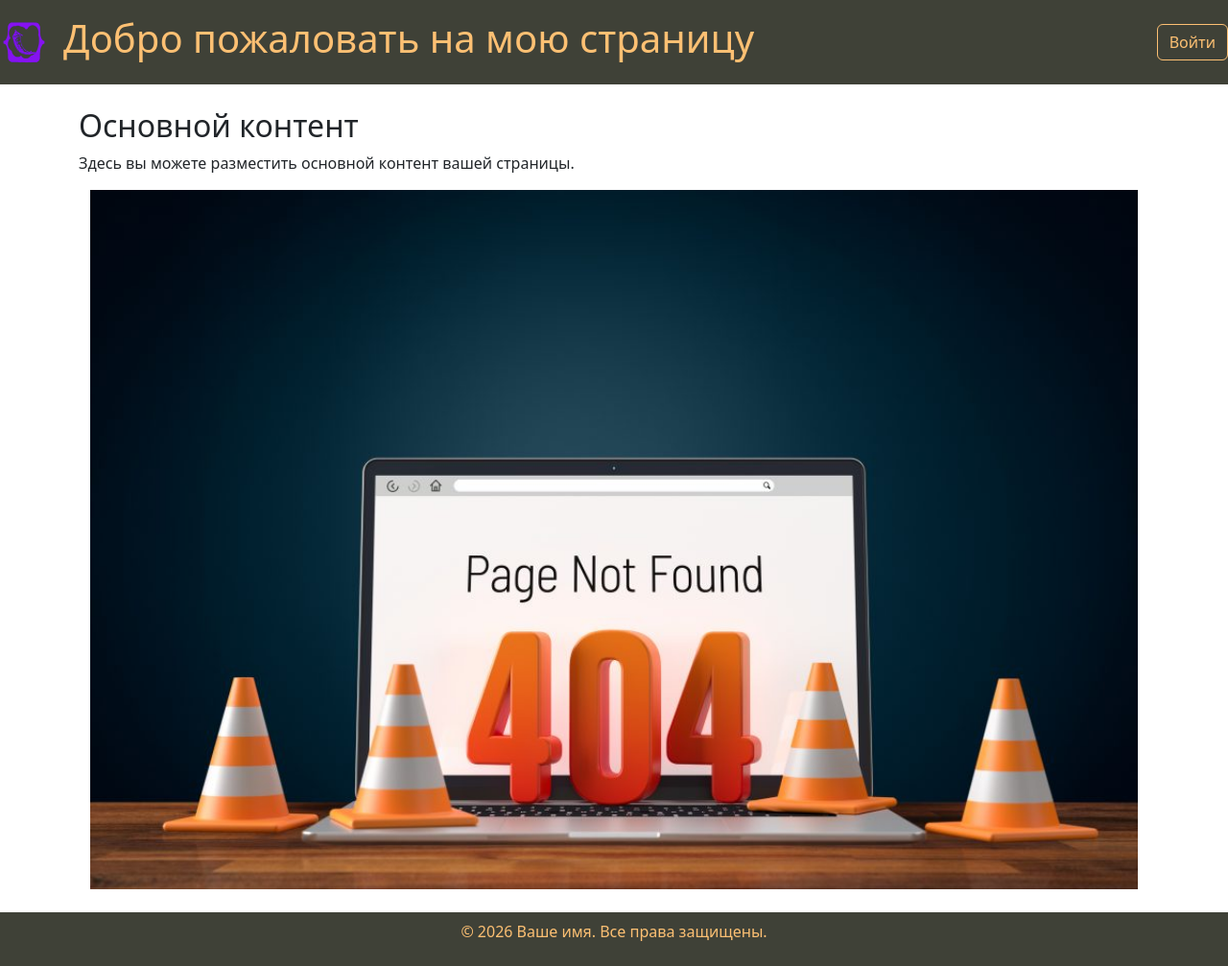
After one commit to graal101/Flask_Template, a Flask app: template templates/404.html in a window 1280 px wide. The commit adds this page. Shown: the whole page at 96% size. Run offline with Flask 3, Linux system fonts and the light colour scheme; the template is opened without the code that fills it: most values are stand-ins (such as "Sample title", 1, 10 or a date in 2020); some libraries are stand-ins or nearby versions.

Commit message:
added 404 page

```diff
--- a/main.py
+++ b/main.py
@@ -4,15 +4,22 @@
 
 app = Flask(__name__)
 
+
 @app.route('/')
 @app.route('/index')
 def home():
     return render_template('index.html', title='Домашняя страница')
+
 
 @app.route('/login')
 def login():
     return render_template('login.html', title='Авторизация')
 
 
+@app.errorhandler(404)
+def pageNotFound(error):
+    return render_template('404.html', title='404 - Страница не найдена')
+
+
 if __name__ == '__main__':
     app.run(debug=True)
--- /dev/null
+++ b/templates/404.html
@@ -0,0 +1,11 @@
+<!-- 404 page html -->
+
+{% extends "base.html"%}
+{% block title %}{{ title }}{% endblock %}
+{% block content %}
+  <div class="container">
+        <img style="width: 100%; height: auto; object-fit: contain;"
+         src="{{ url_for('static', filename='img/404.jpeg') }}"
+         alt="404 Not Found">
+    </div>
+{% endblock %}
--- a/templates/base.html
+++ b/templates/base.html
@@ -16,6 +16,7 @@
     <title>{% block title %}{% endblock %}</title>
 
     <link rel="stylesheet" href="https://cdn.jsdelivr.net/npm/bootstrap@5.3.3/dist/css/bootstrap.min.css"/>
+    <link rel="stylesheet" href="https://cdn.jsdelivr.net/npm/bootstrap-icons@1.10.5/font/bootstrap-icons.css">
     <link rel="icon" href="{{ url_for('static', filename='img/favicon.png') }}">
     <link rel="stylesheet" href="{{ url_for('static', filename='css/style.css') }}">
 
```
Also changed, not shown: static/img/404.jpeg (added).
